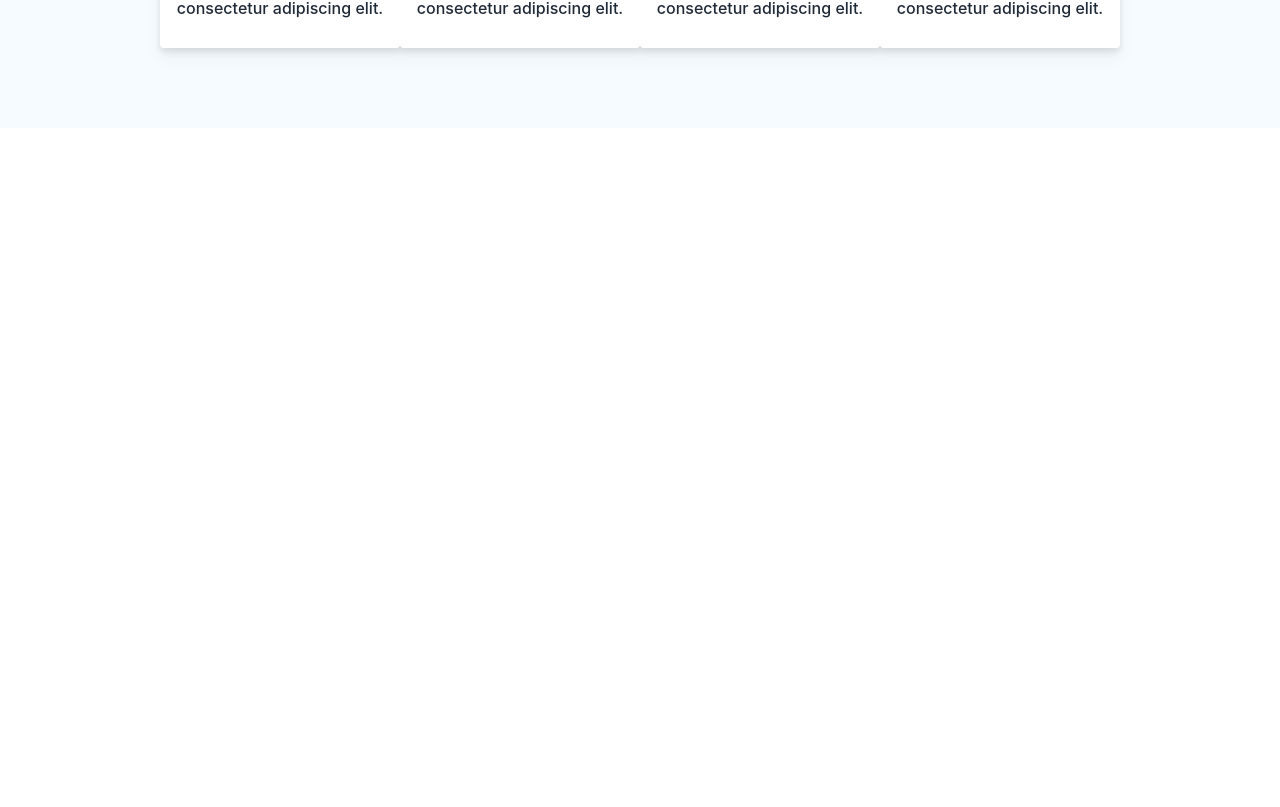
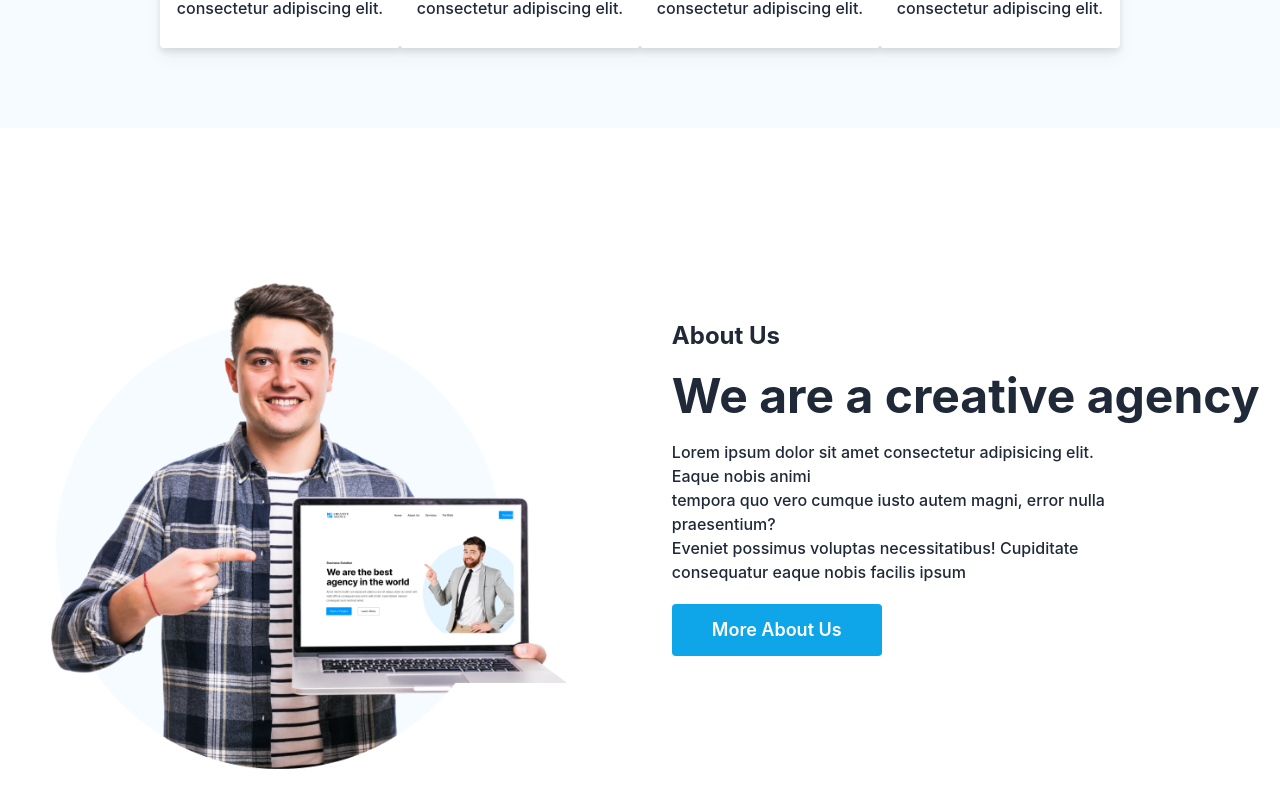
Before and after one commit to faazizpro/agency-website-tailwind-css, a React (Create React App) app: page / in a window 1280 px wide. Shown: the part 1272-2079 px from the top of the page. Before the commit the page ends 1480 px from the top, so only its background shows below. Built offline with nearby package versions, Linux system fonts and the light colour scheme.

Commit message:
About Us Section Done

```diff
--- a/src/App.js
+++ b/src/App.js
@@ -3,6 +3,7 @@ import './App.css';
 import Header from './components/Header/Header';
 import Hero from './components/Hero/Hero';
 import Service from './components/Service/Service';
+import About from './components/About/About';
 
 function App() {
   return (
@@ -10,6 +11,7 @@ function App() {
          <Header></Header>
          <Hero></Hero>
          <Service></Service>
+         <About></About>
     </div>
   );
 }
--- /dev/null
+++ b/src/components/About/About.js
@@ -0,0 +1,22 @@
+import React from 'react';
+import aboutImg from '../../images/about image.png'
+const About = () => {
+    return (
+        <div className='flex gap-20 items-center justify-center mb-20'>
+            <div>
+                <img src={aboutImg} alt="" />
+            </div>
+            <div className=''>
+                <h3 className='text-2xl font-bold mb-5'>About Us</h3>
+                <h2 className='text-5xl font-bold'>We are a creative agency</h2>
+                <p className='w-3/4 mt-5 font-medium'>
+                    Lorem ipsum dolor sit amet consectetur adipisicing elit. Eaque nobis animi <br /> tempora quo vero cumque iusto  autem magni, error nulla praesentium? <br /> Eveniet possimus voluptas necessitatibus! Cupiditate consequatur eaque nobis facilis ipsum
+                </p>
+                <button className="bg-sky-500 py-3 px-10 rounded text-white font-semibold text-lg mt-5">More About Us</button>
+            </div>
+        </div>
+
+    );
+};
+
+export default About;
--- a/src/components/Hero/Hero.js
+++ b/src/components/Hero/Hero.js
@@ -19,7 +19,7 @@ const Hero = () => {
                         </div>
                     </div>
 
-                    <div id="hero-img" className=' w-5/5'>
+                    <div id="hero-img" className=' w-5/65'>
                         <img src={heroImg} className='' alt="" />
                     </div>
                 </div>
```
